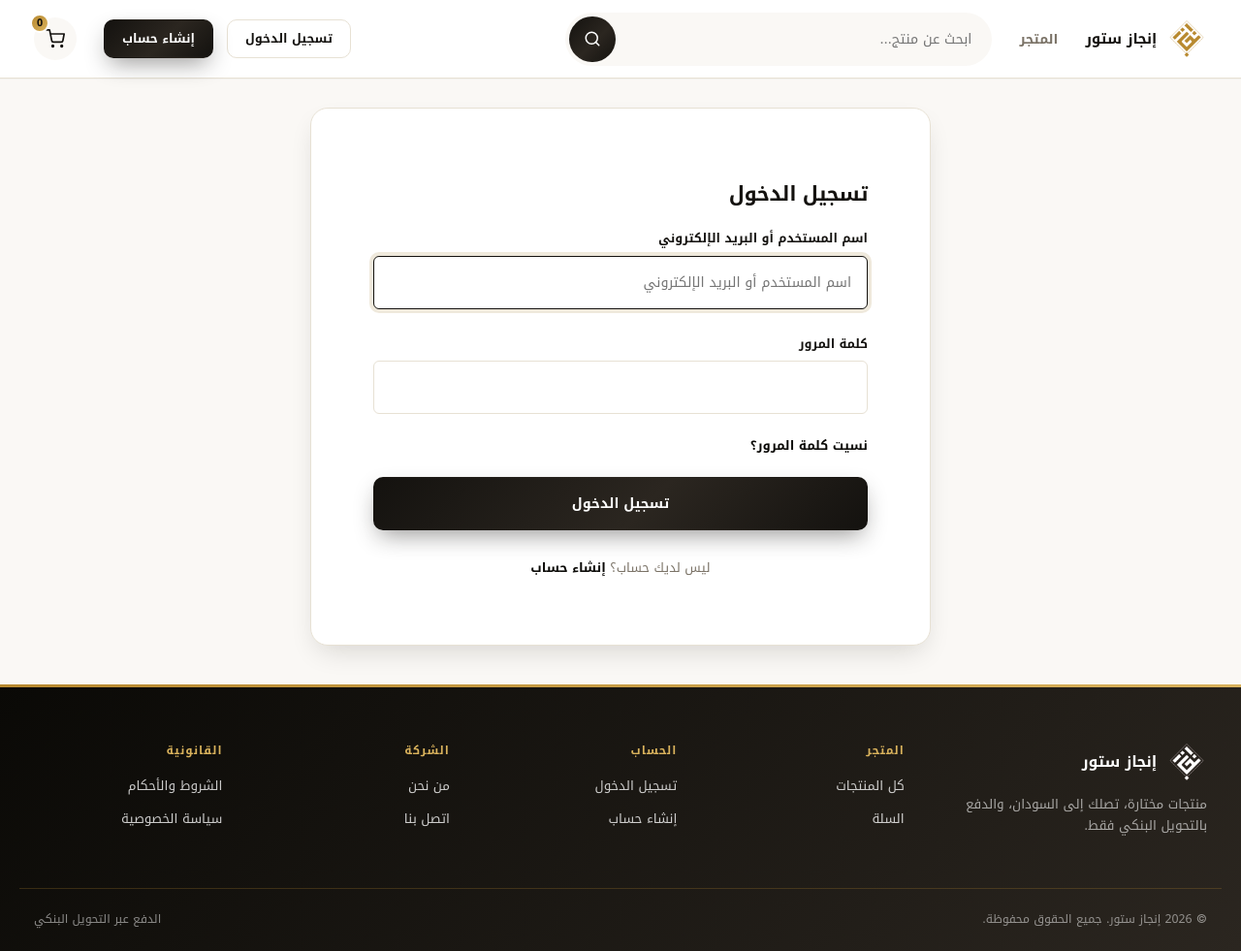
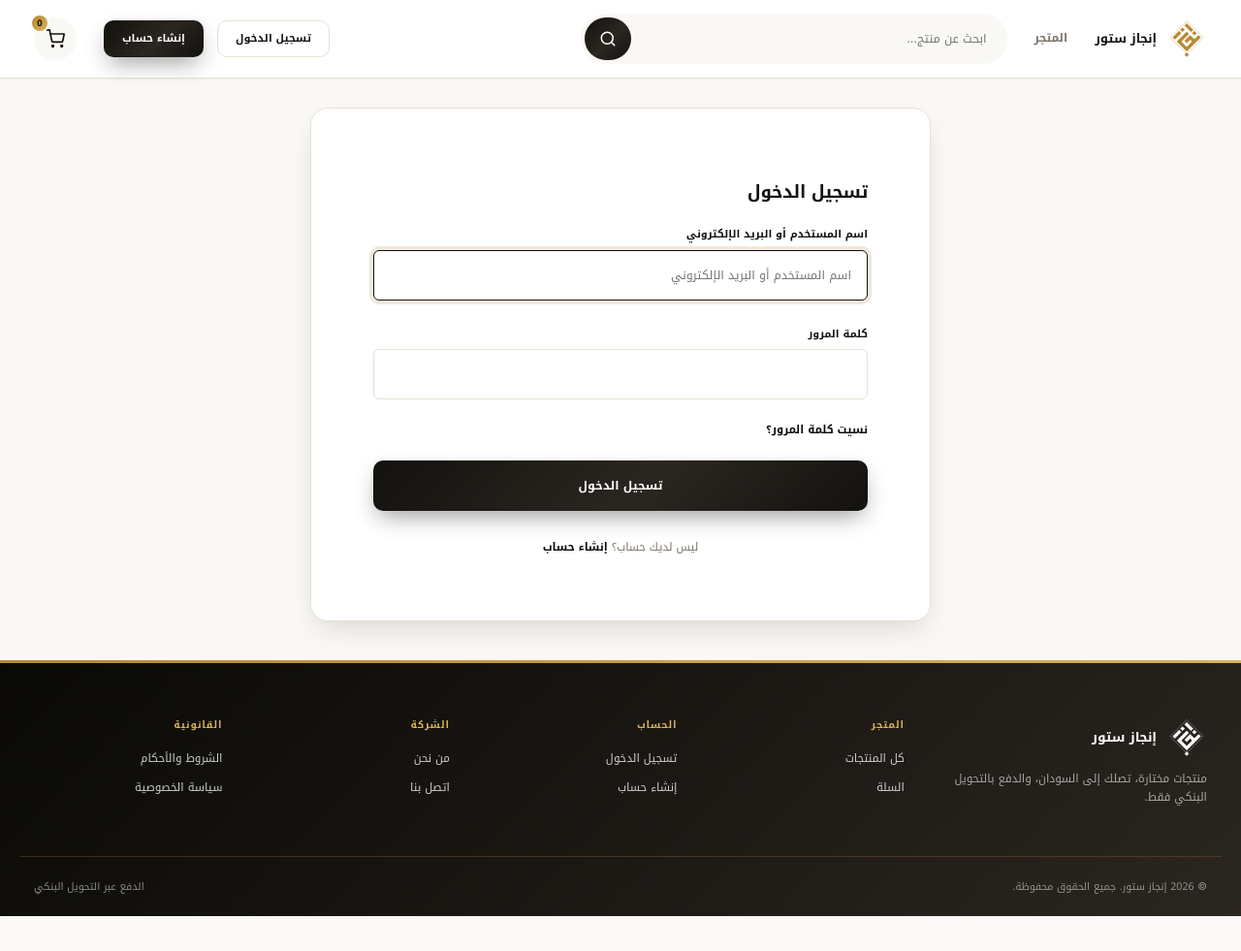
Before and after one commit to khattabaljaily/enjazstore, a Django app: a page that uses templates/base.html in a window 1280 px wide. Shown: the whole page at 97% size. After the commit the page ends 945 px from the top, so only its background shows below. Run offline with Django 5.2, Linux system fonts and the light colour scheme; data comes from the database, SQL or seed files in the repository; data that the repository does not hold is empty; parts of the project's set-up code (start-up, migrations or seed data) failed here and were passed over.

Commit message:
Reduce base font size further (15px -> 13px) site-wide
15px was too subtle a step down from the 16px browser default to
notice at a glance. 13px (~19% smaller than default) applied to both
style.css and dashboard.css for a consistently smaller, denser type
scale across the whole site, storefront and dashboard alike.

```diff
--- a/static/css/dashboard.css
+++ b/static/css/dashboard.css
@@ -48,7 +48,7 @@
 
 * , *::before, *::after { box-sizing: border-box; }
 
-html { font-size: 15px; }
+html { font-size: 13px; }
 
 body.dash-body {
   margin: 0;
--- a/static/css/style.css
+++ b/static/css/style.css
@@ -58,7 +58,7 @@
 }
 
 html {
-  font-size: 15px;
+  font-size: 13px;
   -webkit-text-size-adjust: 100%;
   scroll-behavior: smooth;
 }
```
